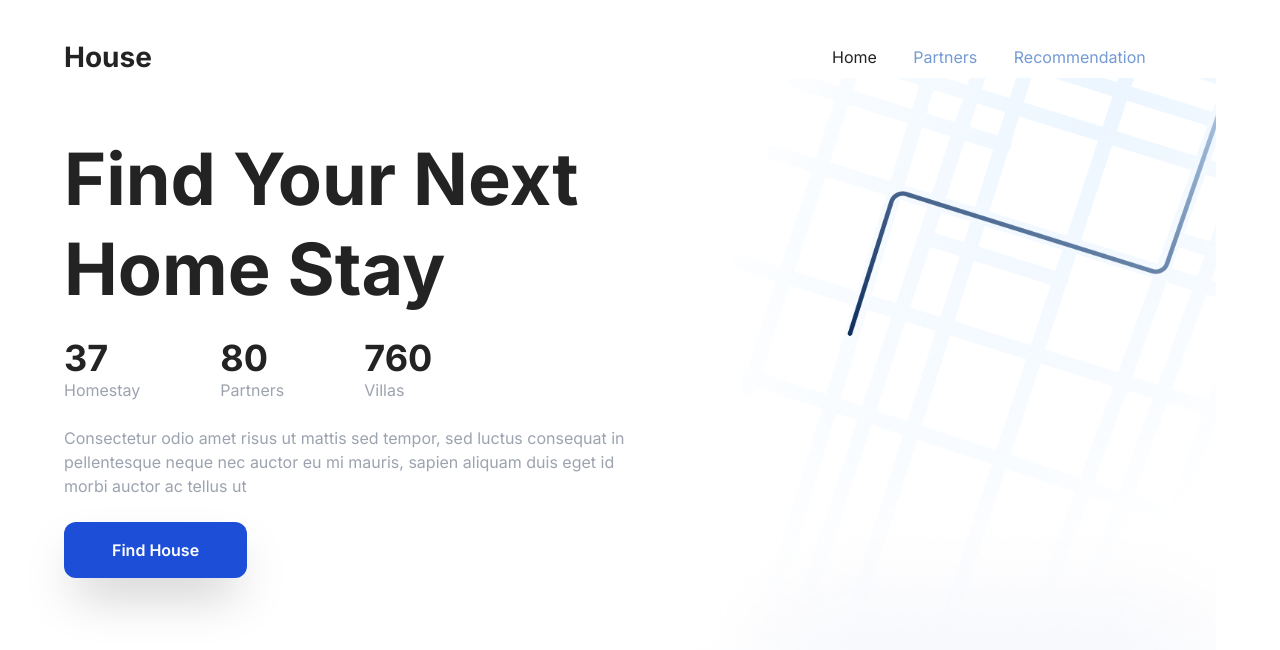
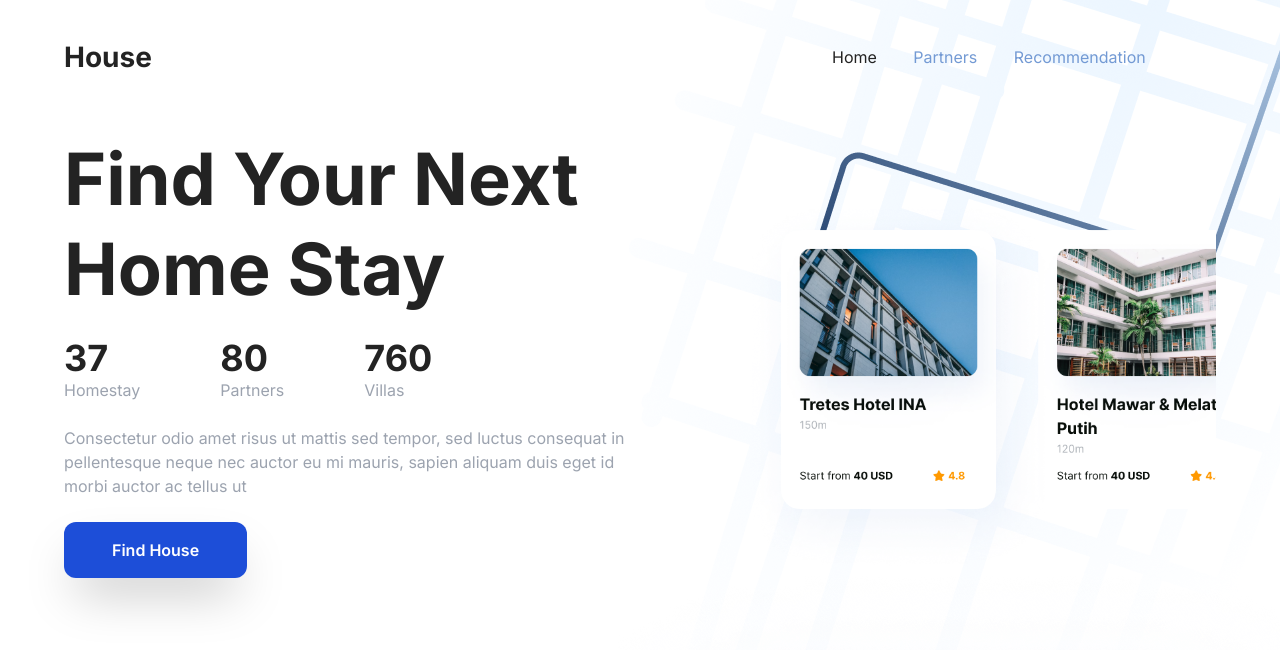
Before and after one commit to asrafilll/houserealestate, a website built with Vite: page index.html in a window 1280 px wide. Built offline with nearby package versions, Linux system fonts and the light colour scheme.

Commit message:
hero section done

```diff
--- a/index.html
+++ b/index.html
@@ -14,8 +14,8 @@
     <title>House - Real Estate</title>
   </head>
 
-  <body class=" max-w-6xl mx-auto font-inter">
-    <nav class="mt-9 flex items-center z-10">
+  <body class="font-inter">
+    <nav class="max-w-6xl mx-auto pt-9 flex items-center relative z-50">
       <div class="text-3.5xl text-gray-850 font-bold w-2/3">House</div>
       <div class="w-1/3 space-x-8 text-blue-450">
         <a href="index.html" class="text-gray-850">Home</a>
@@ -23,9 +23,11 @@
         <a href="#" class="">Recommendation</a>
       </div>
     </nav>
+    <img src="/assets/img/herobackground.png" class="absolute top-0 right-0 z-0" alt="hero background">
 
-    <main>
-      <section id="hero" class="flex z-50">
+    <main class="max-w-6xl mx-auto">
+      <section id="hero">
+        <div class="flex items-end">
         <div class="w-1/2 mt-14 space-y-6">
             <h1 class="text-7xl font-bold leading-tight text-gray-850">Find Your Next Home Stay</h1>
             <div class="flex space-x-20">
@@ -45,10 +47,13 @@
             <p class="text-gray-400">Consectetur odio amet risus ut mattis sed tempor, sed luctus consequat in pellentesque neque nec auctor eu mi mauris, sapien aliquam duis eget id morbi auctor ac tellus ut</p>
             <a href="#" class="inline-block px-12 py-4 bg-blue-700 text-white font-semibold rounded-xl shadow-2xl">Find House</a>
         </div>
-        <div class="w-1/2">
-            <img src="/assets/img/herobackground.png" />
+        <div class="w-1/2 z-50 text-right">
+           <img src="/assets/img/heroinfo.png" class="w-10/12 inline" alt="Hotel Details" />
         </div>
+      </div>
       </section>
+
+
     </main>
   </body>
 </html>
--- a/tailwind.config.js
+++ b/tailwind.config.js
@@ -16,6 +16,9 @@ module.exports = {
         blue: {
           450: '#739AD4',
         }
+      },
+      backgroundImage: {
+        'hero-bg' : "url('/assets/img/herobackground.png')",
       }
     },
   },
```
Also changed, not shown: assets/img/heroinfo.png (added).
